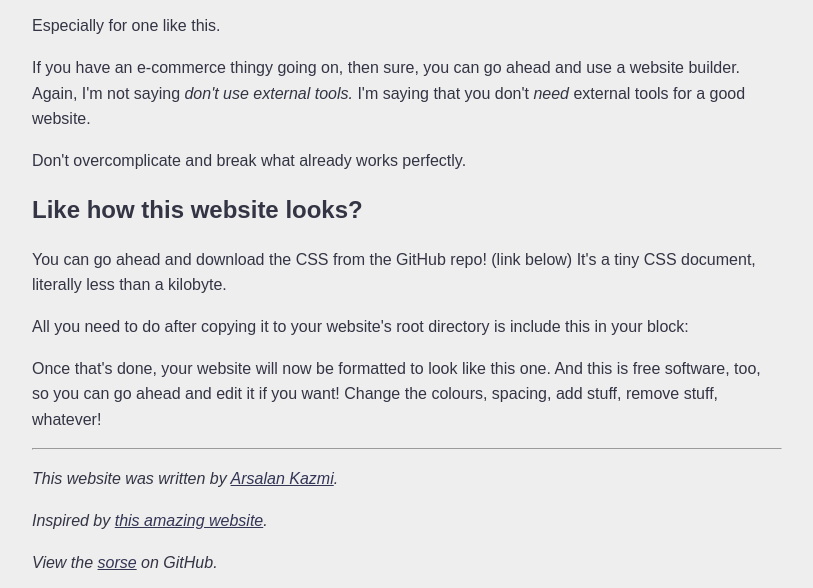
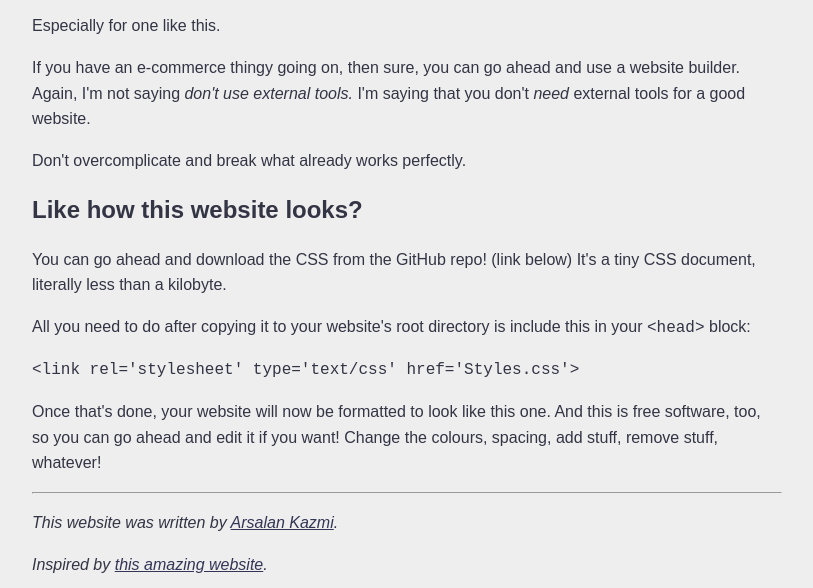
Before and after one commit to That1M8Head/Website-Simplicity, a plain HTML site: page index.html in a window 1280 px wide. Shown: the part 1214-1802 px from the top of the page, without its empty margins (233-1046 px from the left). Drawn offline with Linux system fonts and the light colour scheme.

Commit message:
aaaAAA
Do I not know how to HTML?

```diff
--- a/index.html
+++ b/index.html
@@ -28,9 +28,9 @@
         <p>Don't overcomplicate and break what already works perfectly.</p>
         <h2>Like how this website looks?</h2>
         <p>You can go ahead and download the CSS from the GitHub repo! (link below) It's a tiny CSS document, literally less than a kilobyte.</p>
-        <p>All you need to do after copying it to your website's root directory is include this in your <code><head></code> block:</p>
+        <p>All you need to do after copying it to your website's root directory is include this in your <code>&lt;head&gt;</code> block:</p>
         <code>
-            <link rel='stylesheet' type='text/css' href='Styles.css'>
+            &lt;link rel='stylesheet' type='text/css' href='Styles.css'&gt;
         </code>
         <p>Once that's done, your website will now be formatted to look like this one. And this is free software, too, so you can go ahead and edit it if you want! Change the colours, spacing, add stuff, remove stuff, whatever!</p>
         <hr>
```
